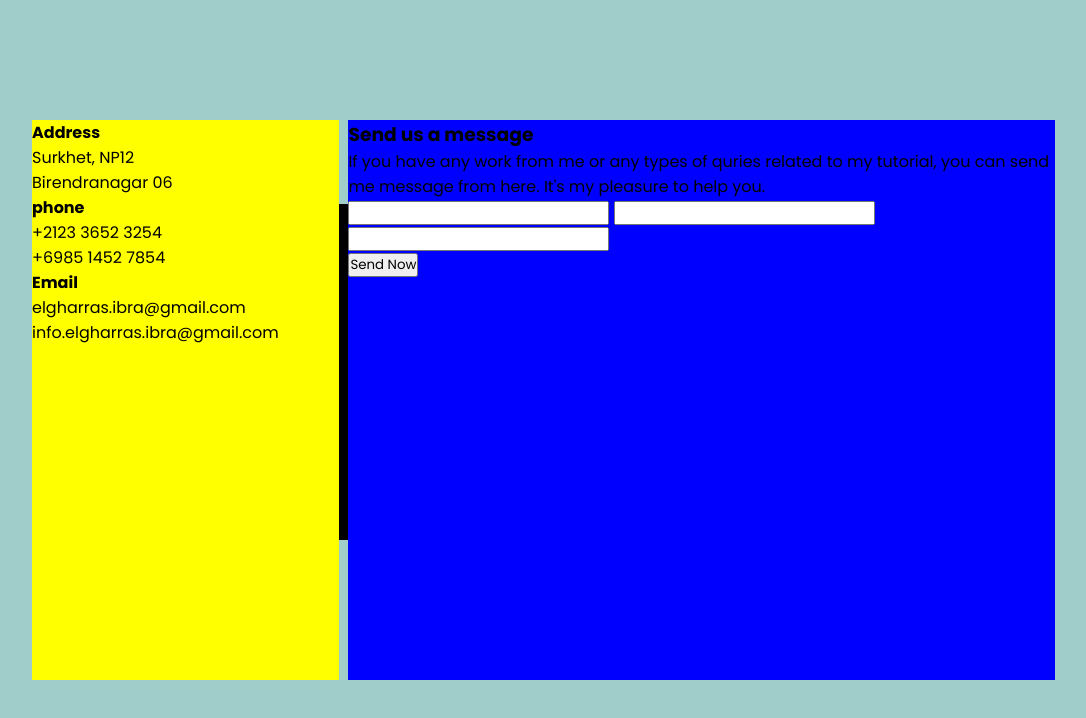
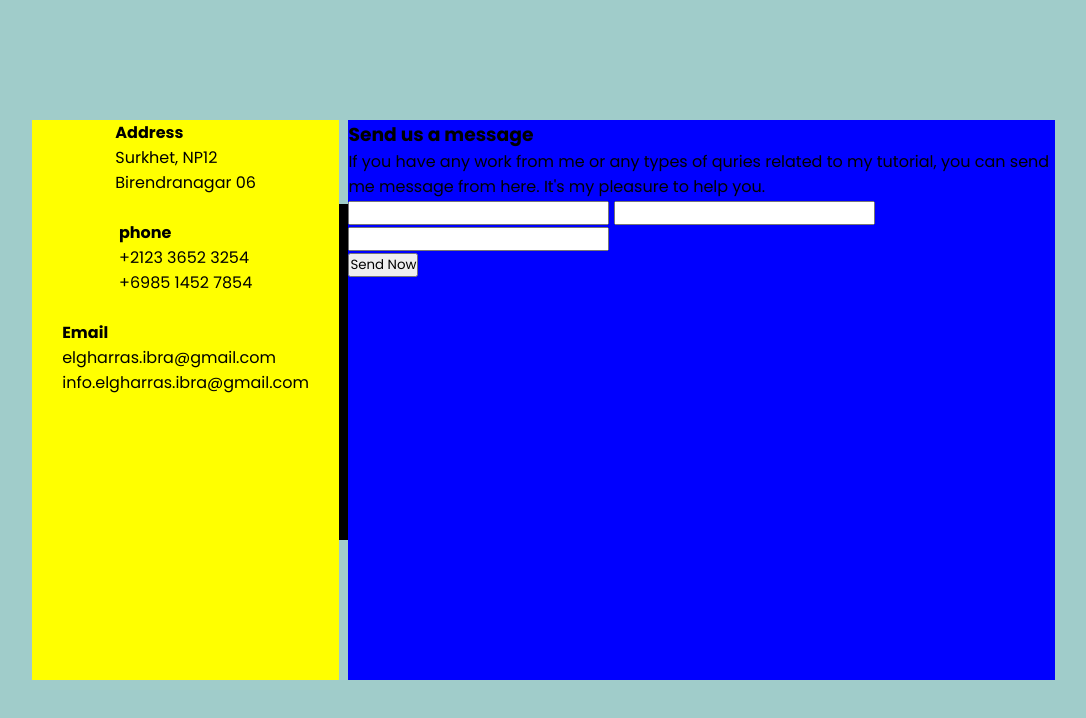
Before and after one commit to Ibra-him-elgharras/Template-10, a plain HTML site: page index.html in a window 1280 px wide. Shown: the whole page, without its empty margins (96-1182 px from the left). Drawn offline with Linux system fonts and the light colour scheme.

Commit message:
Contact-us-Form-informations

```diff
--- a/CSS/style.css
+++ b/CSS/style.css
@@ -25,7 +25,15 @@ body{
     background-color: yellow;
     width: 30%;
     height: 100%;
+    display: flex;
+    flex-direction: column;
+    gap: 25px;
+    align-items: center;
 }
+
+
+
+
 
 .line-v{
     background-color: rgb(0, 0, 0);
--- a/index.html
+++ b/index.html
@@ -4,7 +4,6 @@
     <meta charset="UTF-8">
     <meta name="viewport" content="width=device-width, initial-scale=1.0">
     <link rel="stylesheet" href="/CSS/style.css">
-
     <title>Responsive Contact Us Form</title>
 </head>
 <body>
@@ -14,6 +13,7 @@
 
 
         <div class="informations">
+
             <div class="address">
                 <i class="fa-thin fa-location-dot"></i>
                 <h4>Address</h4>
@@ -22,7 +22,7 @@
             </div>
 
 
-            <div class="address">
+            <div class="phone">
                 <i class="fa-thin fa-phone"></i>
                 <h4>phone</h4>
                 <div>+2123 3652 3254</div>
@@ -30,13 +30,12 @@
             </div>
 
 
-            <div class="address">
+            <div class="email">
                 <i class="fa-thin fa-envelope"></i>
                 <h4>Email</h4>
                 <div>elgharras.ibra@gmail.com</div>
                 <div>info.elgharras.ibra@gmail.com</div>
             </div>
-
 
         </div>
 
```
